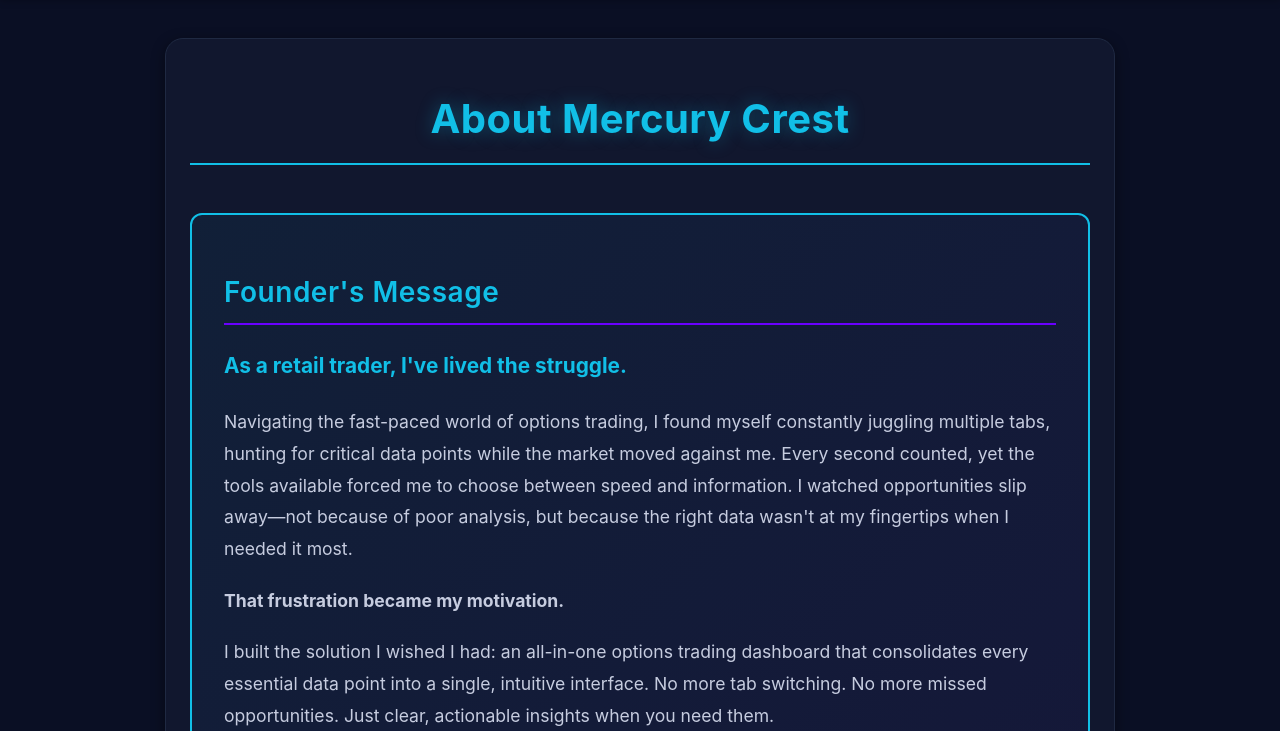
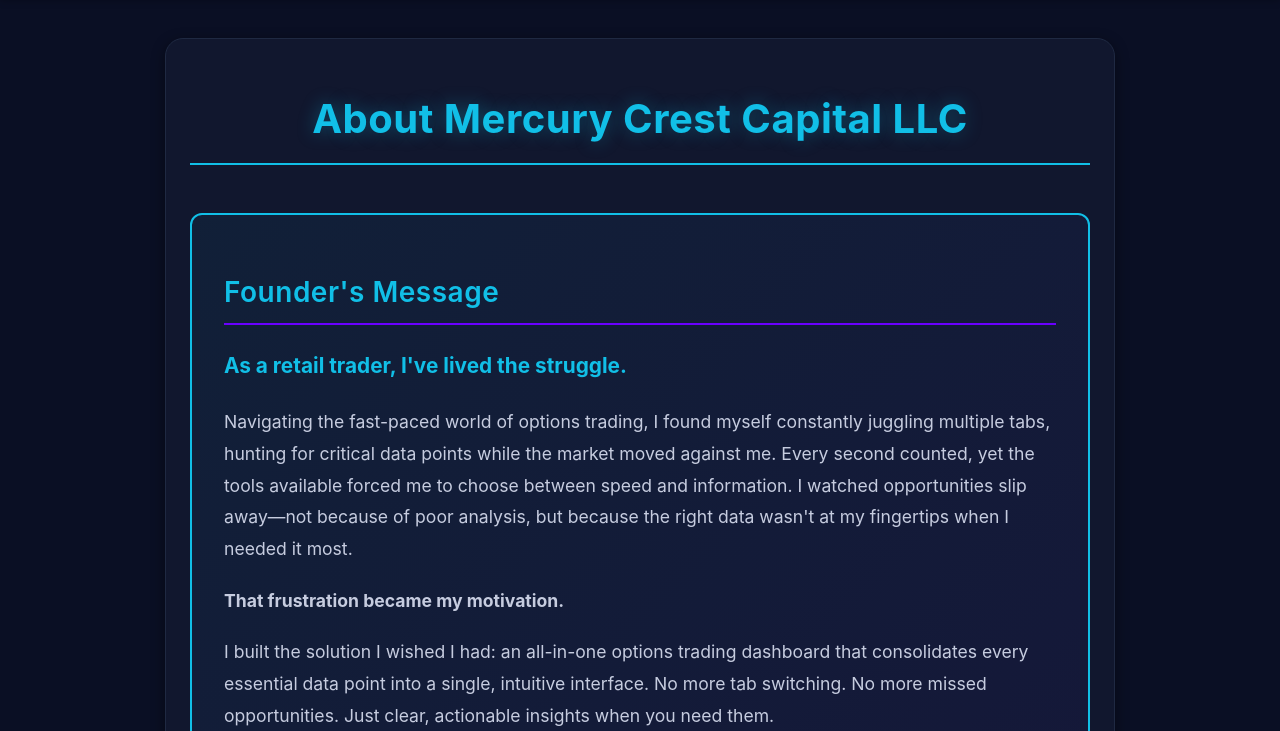
Before and after one commit to mercurycrest/my-trading-dashboard, a plain HTML site: page about.html in a window 1280 px wide. Shown: the part 69-800 px from the top of the page. Drawn offline with Linux system fonts and the light colour scheme.

Commit message:
Update the necessary changes

```diff
--- a/about.html
+++ b/about.html
@@ -27,7 +27,7 @@
     <!-- Main Content -->
     <main class="page-root">
         <section class="content-shell">
-            <h1 class="page-title">About Mercury Crest</h1>
+            <h1 class="page-title">About Mercury Crest Capital LLC</h1>
 
             <!-- Founder's Message Section -->
             <div class="about-section founder-message">
```
Also changed, not shown: disclaimer.html (+0 -1 lines).
